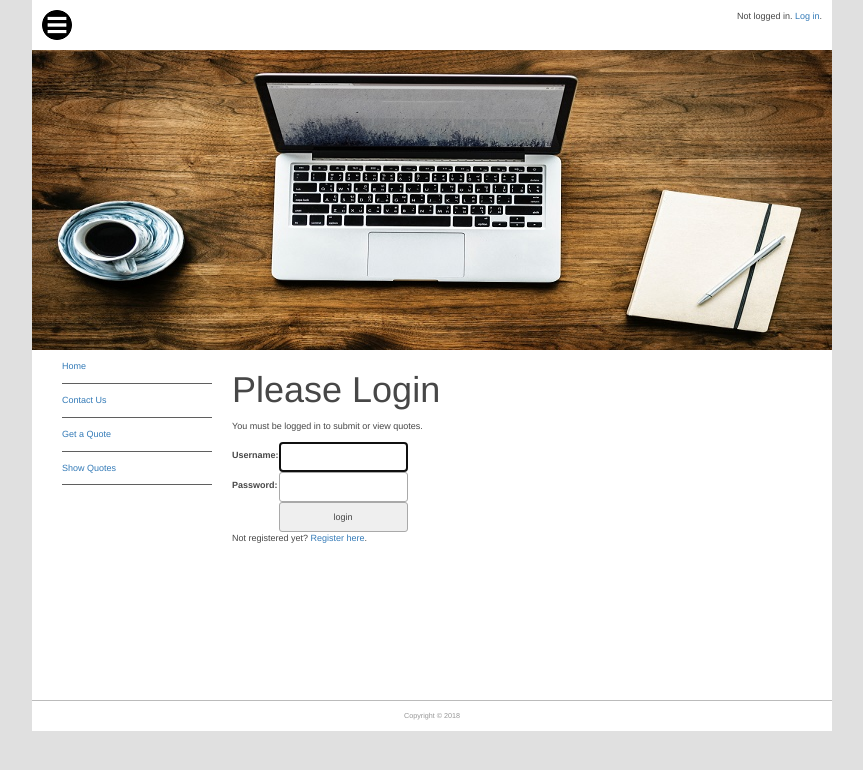
After one commit to rajnayak2505/webApp, a Django app: page /login/ in a window 1280 px wide. The commit adds this page. Shown: the top 770 px of the page, without its empty margins (208-1071 px from the left). Run offline with Django 3.2, Linux system fonts and the light colour scheme; some libraries are stand-ins or nearby versions.

Commit message:
Login page created

```diff
--- a/webApp/templates/base.html
+++ b/webApp/templates/base.html
@@ -3,6 +3,7 @@
 <html>
 <head>
 <meta charset="utf-8">
+<link rel="stylesheet" href="https://maxcdn.bootstrapcdn.com/bootstrap/3.3.7/css/bootstrap.min.css" integrity="sha384-BVYiiSIFeK1dGmJRAkycuHAHRg32OmUcww7on3RYdg4Va+PmSTsz/K68vbdEjh4u" crossorigin="anonymous">
 <title>
   {% block title %}
       Untitled Document
--- /dev/null
+++ b/webApp/templates/registration/login.html
@@ -0,0 +1,26 @@
+{% extends "base.html" %}
+
+{% block title %}Quote Login{% endblock title %}
+
+{% block sidenav %}
+    <li><a href="/">Home</a></li>
+{% endblock sidenav %}
+
+{% block content %}
+<h1>Please Login</h1>
+<p>You must be logged in to submit or view quotes.</p>
+
+<form method="post" action="{% url 'login' %}">
+<table>
+    {{ form.as_table }}
+    <tr>
+        <td>&nbsp;</td>
+        <td><input type="submit" value="login"></td>
+    </tr>
+</table>
+<p>Not registered yet? <a href="{% url 'register' %}">Register here</a>.</p>
+<input type="hidden" name="next" value="{{ next }}" />
+{% csrf_token %}
+</form>
+
+{% endblock content %}
```
